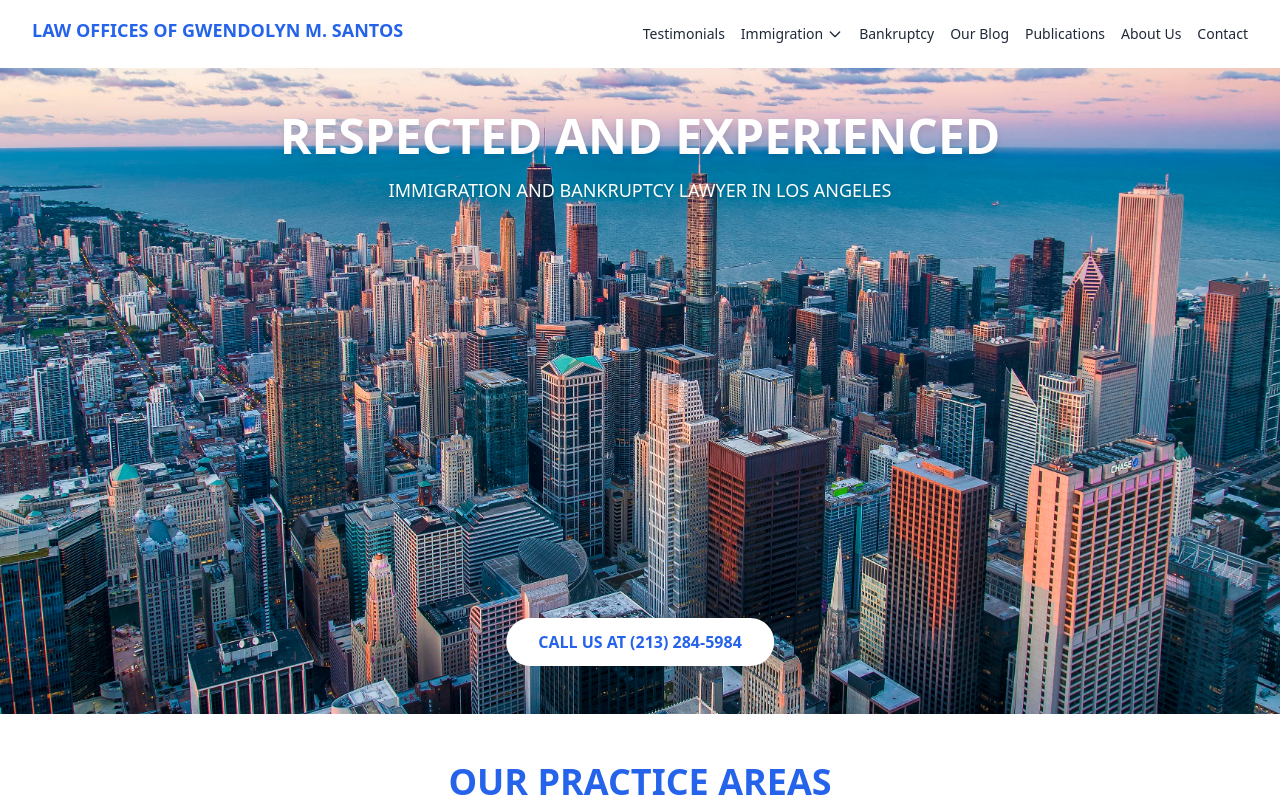
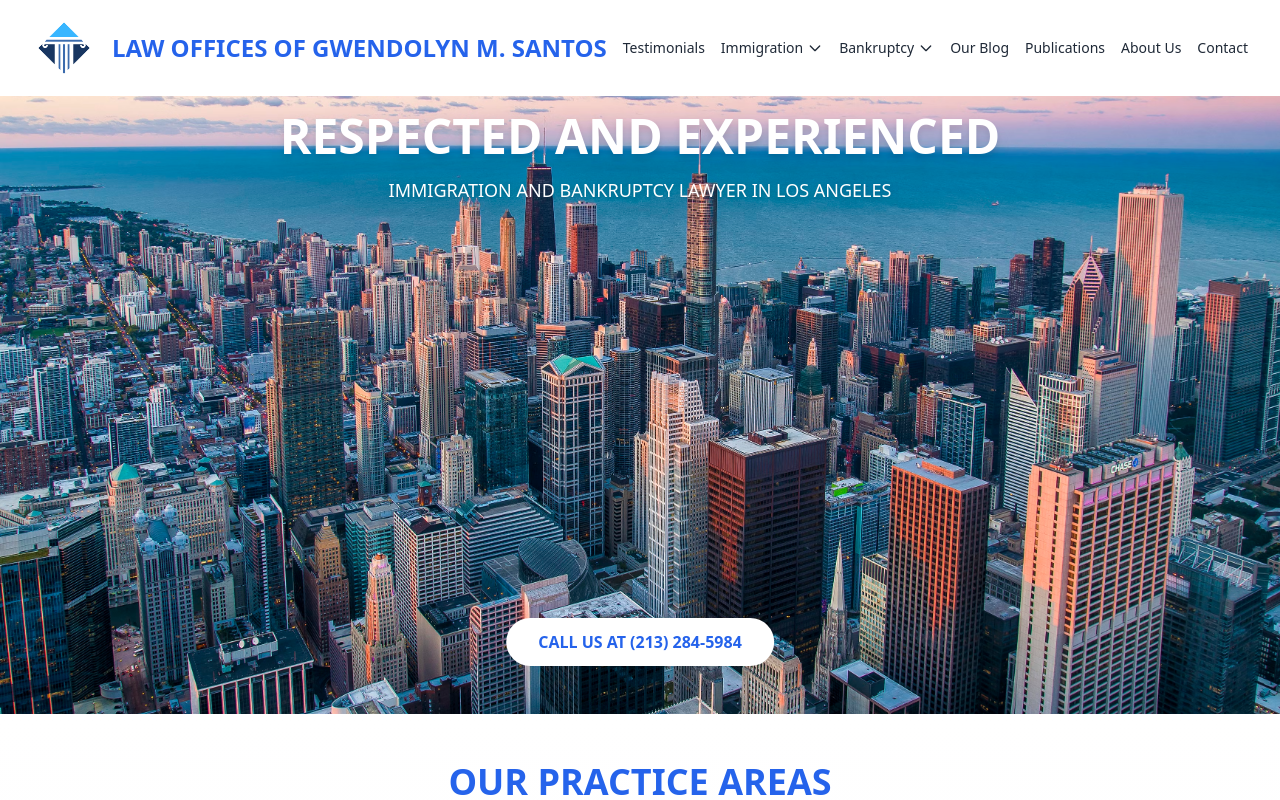
Before and after one commit to EthanSantos/LawFirm, a React (Vite) app: page / in a window 1280 px wide. Shown: the top 800 px of the page. Built offline with nearby package versions, Linux system fonts and the light colour scheme.

Commit message:
logo and updated navbar

```diff
--- a/src/components/NavBar.jsx
+++ b/src/components/NavBar.jsx
@@ -1,13 +1,16 @@
 import React, { useEffect, useRef, useState } from 'react';
 import { Link, useLocation, useNavigate } from 'react-router-dom';
+import logo from '../assets/GMSLogo.png'; // Adjust the path as needed
 
 const NavBar = () => {
     const navbarRef = useRef(null);
-    const dropdownRef = useRef(null);
+    const immigrationDropdownRef = useRef(null);
+    const bankruptcyDropdownRef = useRef(null);
     const location = useLocation();
     const navigate = useNavigate();
     const [isMenuOpen, setIsMenuOpen] = useState(false);
-    const [isDropdownOpen, setIsDropdownOpen] = useState(false);
+    const [isImmigrationDropdownOpen, setIsImmigrationDropdownOpen] = useState(false);
+    const [isBankruptcyDropdownOpen, setIsBankruptcyDropdownOpen] = useState(false);
 
     useEffect(() => {
         const handleHashChange = () => {
@@ -27,8 +30,11 @@ const NavBar = () => {
         window.addEventListener('hashchange', handleHashChange);
 
         const handleClickOutside = (event) => {
-            if (dropdownRef.current && !dropdownRef.current.contains(event.target)) {
-                setIsDropdownOpen(false);
+            if (immigrationDropdownRef.current && !immigrationDropdownRef.current.contains(event.target)) {
+                setIsImmigrationDropdownOpen(false);
+            }
+            if (bankruptcyDropdownRef.current && !bankruptcyDropdownRef.current.contains(event.target)) {
+                setIsBankruptcyDropdownOpen(false);
             }
         };
 
@@ -43,21 +49,38 @@ const NavBar = () => {
     const handleImmigrationClick = (e) => {
         if (e.target === e.currentTarget) {
             navigate('/immigration');
-            setIsDropdownOpen(false);
+            setIsImmigrationDropdownOpen(false);
         }
     };
 
-    const toggleDropdown = (e) => {
+    const handleBankruptcyClick = (e) => {
+        if (e.target === e.currentTarget) {
+            navigate('/bankruptcy');
+            setIsBankruptcyDropdownOpen(false);
+        }
+    };
+
+    const toggleImmigrationDropdown = (e) => {
         e.stopPropagation();
-        setIsDropdownOpen(!isDropdownOpen);
+        setIsImmigrationDropdownOpen(!isImmigrationDropdownOpen);
+    };
+
+    const toggleBankruptcyDropdown = (e) => {
+        e.stopPropagation();
+        setIsBankruptcyDropdownOpen(!isBankruptcyDropdownOpen);
     };
 
     return (
         <div className="bg-white fixed w-full z-50 top-0" ref={navbarRef}>
             <div className="max-w-screen-xl mx-auto px-4 sm:px-6 lg:px-8">
                 <div className="flex justify-between items-center py-4">
-                    <div className="text-lg text-blue-600 font-bold mb-2">
-                        <Link to="/#home" className="hover:text-blue-700">
+                    <div className="flex items-center">
+                        <img
+                            src={logo}
+                            alt="Logo"
+                            className="w-12 h-12 sm:w-16 sm:h-16 mr-4"
+                        />
+                        <Link to="/#home" className="text-xl sm:text-2xl text-blue-600 font-bold hover:text-blue-700">
                             LAW OFFICES OF GWENDOLYN M. SANTOS
                         </Link>
                     </div>
@@ -68,14 +91,14 @@ const NavBar = () => {
                     </div>
                     <div className={`absolute w-full sm:static sm:w-auto bg-white sm:bg-transparent top-16 right-0 sm:flex flex-col sm:flex-row ${isMenuOpen ? 'flex' : 'hidden'} space-y-2 sm:space-y-0 sm:space-x-4 p-4 sm:p-0`}>
                         <Link to="/testimonials" onClick={() => setIsMenuOpen(false)} className="text-gray-800 hover:text-blue-600 text-sm font-medium">Testimonials</Link>
-                        <div className="relative" ref={dropdownRef}>
+                        <div className="relative" ref={immigrationDropdownRef}>
                             <button
                                 onClick={handleImmigrationClick}
                                 className="text-gray-800 hover:text-blue-600 text-sm font-medium flex items-center"
                             >
                                 Immigration
                                 <svg
-                                    onClick={toggleDropdown}
+                                    onClick={toggleImmigrationDropdown}
                                     className="w-4 h-4 ml-1 cursor-pointer"
                                     fill="none"
                                     stroke="currentColor"
@@ -85,15 +108,39 @@ const NavBar = () => {
                                     <path strokeLinecap="round" strokeLinejoin="round" strokeWidth="2" d="M19 9l-7 7-7-7"></path>
                                 </svg>
                             </button>
-                            {isDropdownOpen && (
+                            {isImmigrationDropdownOpen && (
                                 <div className="absolute left-0 mt-2 w-48 bg-white rounded-md shadow-lg py-1 z-10">
-                                    <Link to="/immigration/test" onClick={() => { setIsMenuOpen(false); setIsDropdownOpen(false); }} className="block px-4 py-2 text-sm text-gray-700 hover:bg-gray-100">Naturilization/Citizenship</Link>
-                                    <Link to="/immigration/test" onClick={() => { setIsMenuOpen(false); setIsDropdownOpen(false); }} className="block px-4 py-2 text-sm text-gray-700 hover:bg-gray-100">Family-Based Immigration Petition</Link>
-                                    <Link to="/immigration/test" onClick={() => { setIsMenuOpen(false); setIsDropdownOpen(false); }} className="block px-4 py-2 text-sm text-gray-700 hover:bg-gray-100">Fiance Visa</Link>
+                                    <Link to="/immigration/naturalization" onClick={() => { setIsMenuOpen(false); setIsImmigrationDropdownOpen(false); }} className="block px-4 py-2 text-sm text-gray-700 hover:bg-gray-100">Naturalization/Citizenship</Link>
+                                    <Link to="/immigration/family-based" onClick={() => { setIsMenuOpen(false); setIsImmigrationDropdownOpen(false); }} className="block px-4 py-2 text-sm text-gray-700 hover:bg-gray-100">Family-Based Immigration Petition</Link>
+                                    <Link to="/immigration/fiance-visa" onClick={() => { setIsMenuOpen(false); setIsImmigrationDropdownOpen(false); }} className="block px-4 py-2 text-sm text-gray-700 hover:bg-gray-100">Fiance Visa</Link>
                                 </div>
                             )}
                         </div>
-                        <Link to="/bankruptcy" onClick={() => setIsMenuOpen(false)} className="text-gray-800 hover:text-blue-600 text-sm font-medium">Bankruptcy</Link>
+                        <div className="relative" ref={bankruptcyDropdownRef}>
+                            <button
+                                onClick={handleBankruptcyClick}
+                                className="text-gray-800 hover:text-blue-600 text-sm font-medium flex items-center"
+                            >
+                                Bankruptcy
+                                <svg
+                                    onClick={toggleBankruptcyDropdown}
+                                    className="w-4 h-4 ml-1 cursor-pointer"
+                                    fill="none"
+                                    stroke="currentColor"
+                                    viewBox="0 0 24 24"
+                                    xmlns="http://www.w3.org/2000/svg"
+                                >
+                                    <path strokeLinecap="round" strokeLinejoin="round" strokeWidth="2" d="M19 9l-7 7-7-7"></path>
+                                </svg>
+                            </button>
+                            {isBankruptcyDropdownOpen && (
+                                <div className="absolute left-0 mt-2 w-48 bg-white rounded-md shadow-lg py-1 z-10">
+                                    <Link to="/bankruptcy/chapter-7" onClick={() => { setIsMenuOpen(false); setIsBankruptcyDropdownOpen(false); }} className="block px-4 py-2 text-sm text-gray-700 hover:bg-gray-100">Chapter 7 Bankruptcy Petition</Link>
+                                    <Link to="/bankruptcy/chapter-13" onClick={() => { setIsMenuOpen(false); setIsBankruptcyDropdownOpen(false); }} className="block px-4 py-2 text-sm text-gray-700 hover:bg-gray-100">Chapter 13 Bankruptcy Petition</Link>
+                                    <Link to="/bankruptcy/faq" onClick={() => { setIsMenuOpen(false); setIsBankruptcyDropdownOpen(false); }} className="block px-4 py-2 text-sm text-gray-700 hover:bg-gray-100">FAQ On Bankruptcy</Link>
+                                </div>
+                            )}
+                        </div>
                         <Link to="/blog" onClick={() => setIsMenuOpen(false)} className="text-gray-800 hover:text-blue-600 text-sm font-medium">Our Blog</Link>
                         <Link to="/publications" onClick={() => setIsMenuOpen(false)} className="text-gray-800 hover:text-blue-600 text-sm font-medium">Publications</Link>
                         <Link to="/#about-us" onClick={() => setIsMenuOpen(false)} className="text-gray-800 hover:text-blue-600 text-sm font-medium">About Us</Link>
```
Also changed, not shown: src/assets/GMSLogo.png (added).
